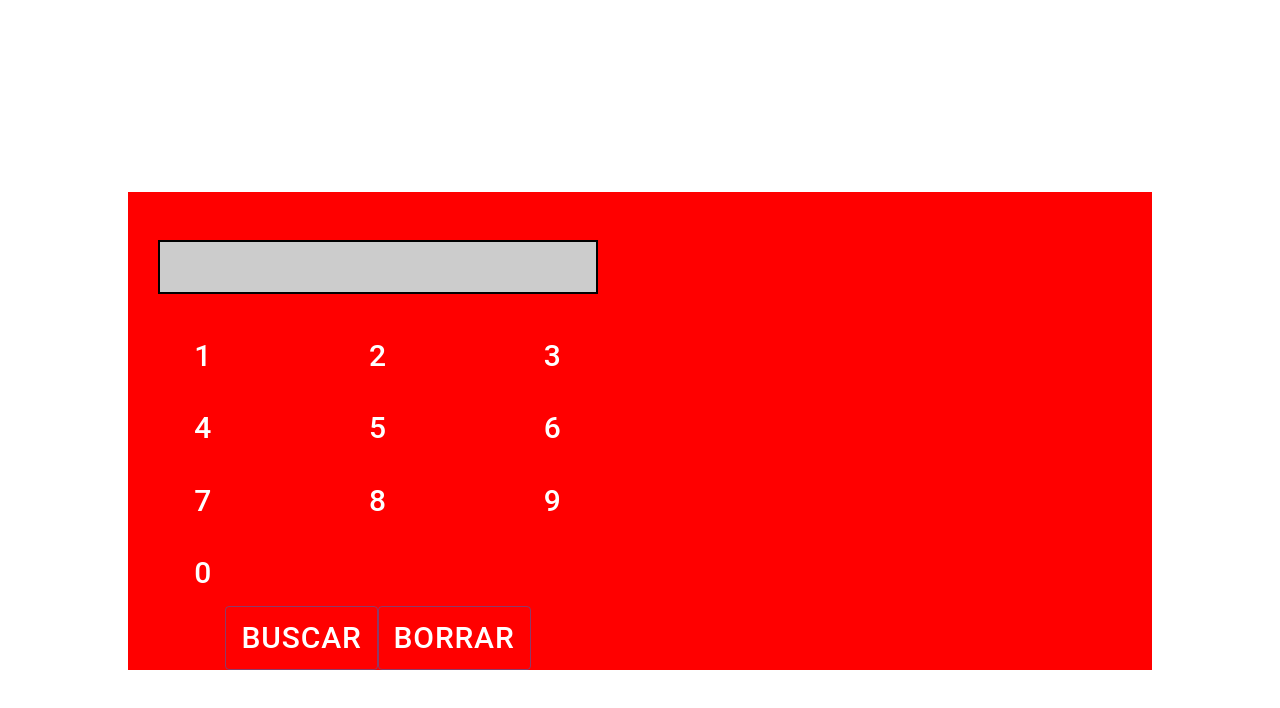
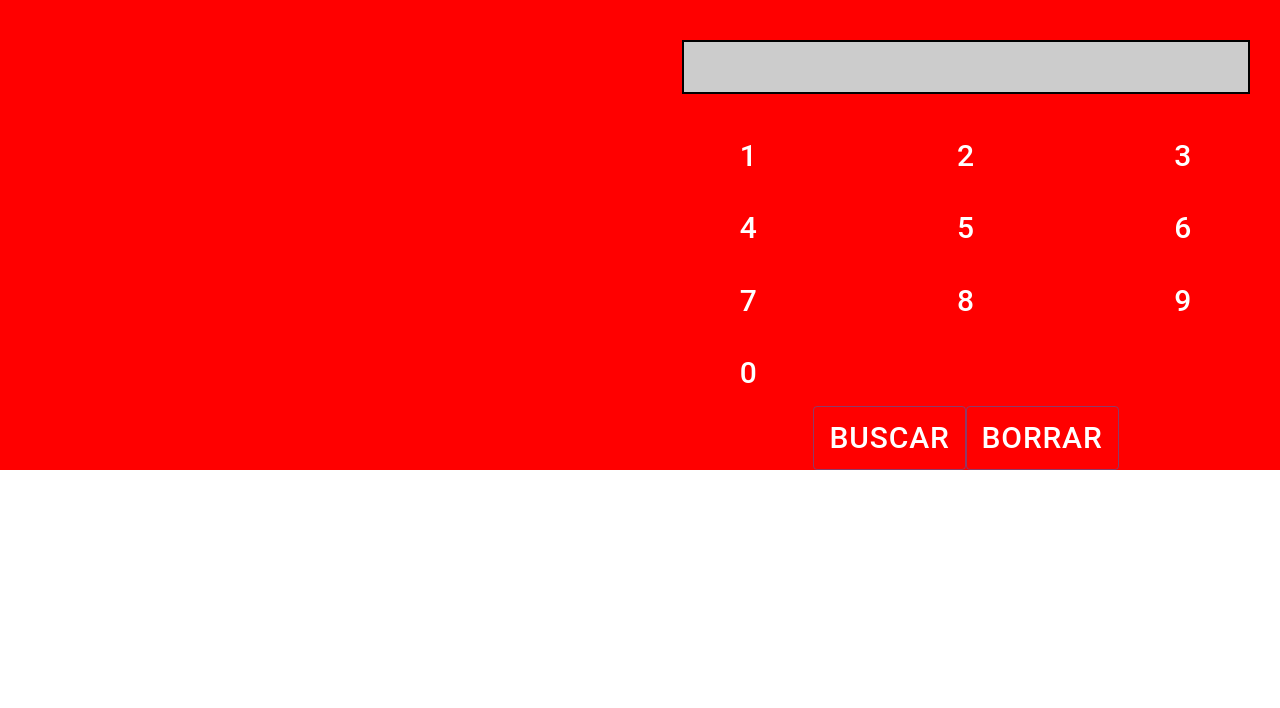
Before and after one commit to sollanok/webST, a React (Create React App) app in the folder webprofe/: page / in a window 1280 px wide. Shown: the top 708 px of the page. Built offline with nearby package versions, Linux system fonts and the light colour scheme.

Commit message:
hola esto está mal porque estoy en main pero arriba el américa

```diff
--- a/webprofe/src/components/Pokedex.css
+++ b/webprofe/src/components/Pokedex.css
@@ -1,14 +1,13 @@
 .Pokedex{
     background-color: red;
     min-height: 400px;
-    width:80%;
+    width:100%;
     margin-left: auto;
     margin-right: auto;
-    margin-top:200px;
+}
+.Resultado{
+    width: 60%;
 }
 .Busqueda{
-    width: 50%;
+    width: 40%;
 }
-.Resultado{
-    width: 50%;
-}
--- a/webprofe/src/components/Pokedex.tsx
+++ b/webprofe/src/components/Pokedex.tsx
@@ -29,13 +29,13 @@ function Pokedex() {
     return (
         <div className="Pokedex">
             <Grid container rowSpacing={1} columnSpacing={{ xs: 1, sm: 2, md: 3 }}>
-                <Grid item xs={columnSize} className="Busqueda">
-                    <Busqueda searchPokemon={getPokemon} changePokemonId={selectPokemonId}></Busqueda>
-                </Grid>
                 <Grid item xs={columnSize} className="Resultado">
                     {pokemon&&
                         <PokemonInfo pokemon={pokemon}></PokemonInfo>
                     }
+                </Grid>
+                <Grid item xs={columnSize} className="Busqueda">
+                    <Busqueda searchPokemon={getPokemon} changePokemonId={selectPokemonId}></Busqueda>
                 </Grid>
             </Grid>
         </div>
--- a/webprofe/src/components/pokedex/Busqueda.tsx
+++ b/webprofe/src/components/pokedex/Busqueda.tsx
@@ -13,7 +13,7 @@ function Busqueda(props:BusquedaProps){
     const [busqueda,setBusqueda]=useState("");
 
     useEffect(()=>{
-        console.log("Cambio el valor de busqueda y ahora es "+busqueda)
+        console.log("Cambio el valor de busqueda y ahora es "+ busqueda)
         props.changePokemonId(parseInt(busqueda))
     },[busqueda])
 
--- a/webprofe/src/components/pokedex/PokemonInfo.css
+++ b/webprofe/src/components/pokedex/PokemonInfo.css
@@ -1,6 +1,14 @@
 .Name{
-    color: white;
+    /* Este es el color del nombre de pokemon */
+    color: rgb(255, 255, 255);
+    font-family:fantasy
 }
 .Image{
-    width:30%;
+    /* Este es la size de la imagen del pokemon */
+    width:50%;
 }
+.Id {
+    /* Esta es la font del id */
+    color: rgb(255, 255, 255);
+    font-family:fantasy
+  }
--- a/webprofe/src/components/pokedex/PokemonInfo.tsx
+++ b/webprofe/src/components/pokedex/PokemonInfo.tsx
@@ -39,8 +39,9 @@ function PokemonInfo(props:PokemonInfoProps) {
     };
     return (
         <div>
+            <h1 className="Id">#{props.pokemon.id}</h1>
+            <img className="Image" src={props.pokemon.sprites.other["official-artwork"].front_default}></img>
             <h1 className="Name">{props.pokemon.name}</h1>
-            <img className="Image" src={props.pokemon.sprites.other["official-artwork"].front_default}></img>
             <Box sx={{ borderBottom: 1, borderColor: 'divider' }}>
                 <Tabs value={value} onChange={handleChange} aria-label="basic tabs example">
                     <Tab style={{color:"white"}} label="Moves" />
--- a/webprofe/src/models/Pokemon.tsx
+++ b/webprofe/src/models/Pokemon.tsx
@@ -4,6 +4,10 @@ export type Pokemon={
     abilities:AbilityOuter[],
     moves:MoveOuter[],
     sprites:Sprites
+}
+
+export type Id={
+    id:Id
 }
 
 export type AbilityOuter={
```
